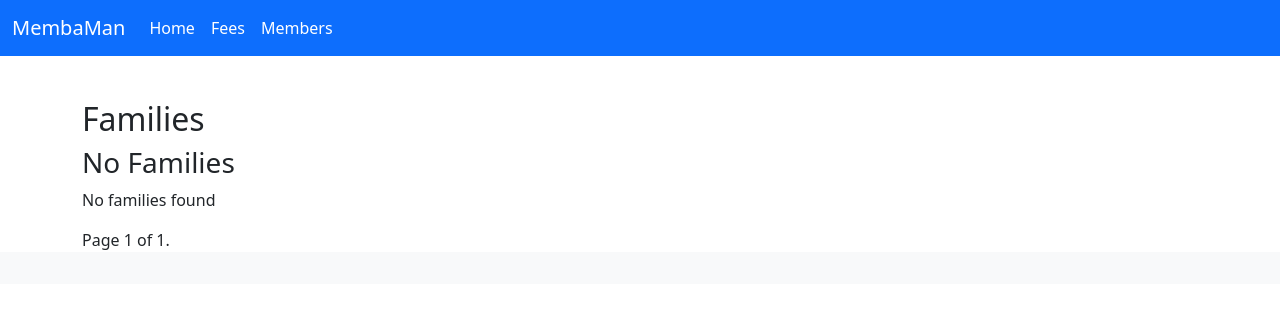
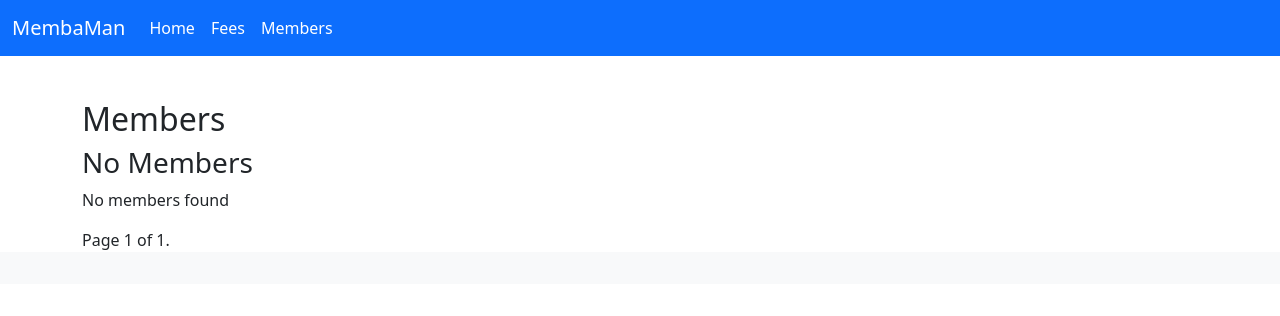
Before and after one commit to shearichard/membaman-2022, a Django app: page /members/member-list/ in a window 1280 px wide. Shown: the top 316 px of the page. Run offline with Django 3.2, Linux system fonts and the light colour scheme; some libraries are stand-ins or nearby versions.

Commit message:
Fix up some literals in these templates as they were referring to the wrong objects

```diff
--- a/membaman/membaman/templates/members/member_finance_list.html
+++ b/membaman/membaman/templates/members/member_finance_list.html
@@ -41,7 +41,7 @@
             {% endfor %}
         </table>
     {% else %}
-        <h3>No Families</h3>
-        <p>No families found</p>
+        <h3>No Members</h3>
+        <p>No members found</p>
     {% endif %}
 {% endblock %}
--- a/membaman/membaman/templates/members/member_list.html
+++ b/membaman/membaman/templates/members/member_list.html
@@ -19,7 +19,7 @@
       }
 
     </style>
-    <h2>Families</h2>
+    <h2>Members</h2>
 
     {% if member_list %}
         <table class="bandedtab" id="member">
@@ -37,7 +37,7 @@
             {% endfor %}
         </table>
     {% else %}
-        <h3>No Families</h3>
-        <p>No families found</p>
+        <h3>No Members</h3>
+        <p>No members found</p>
     {% endif %}
 {% endblock %}
```
